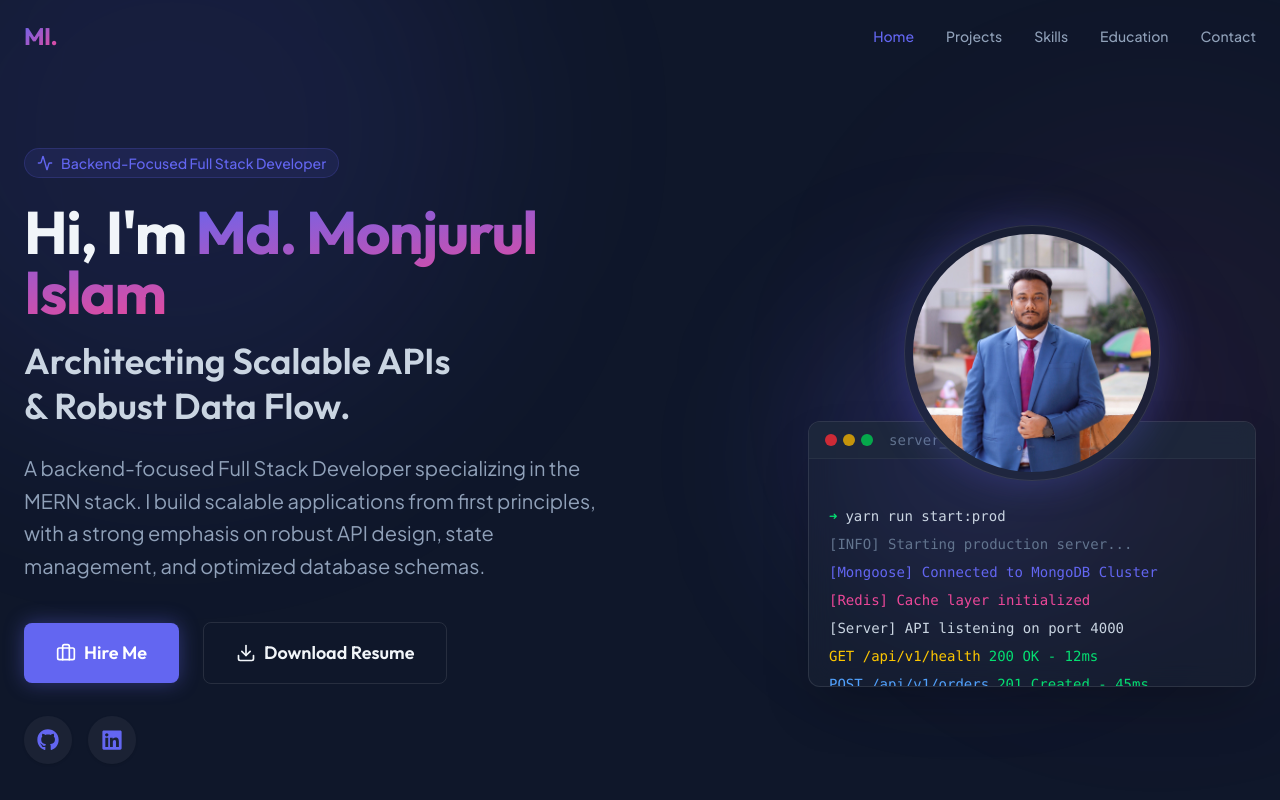
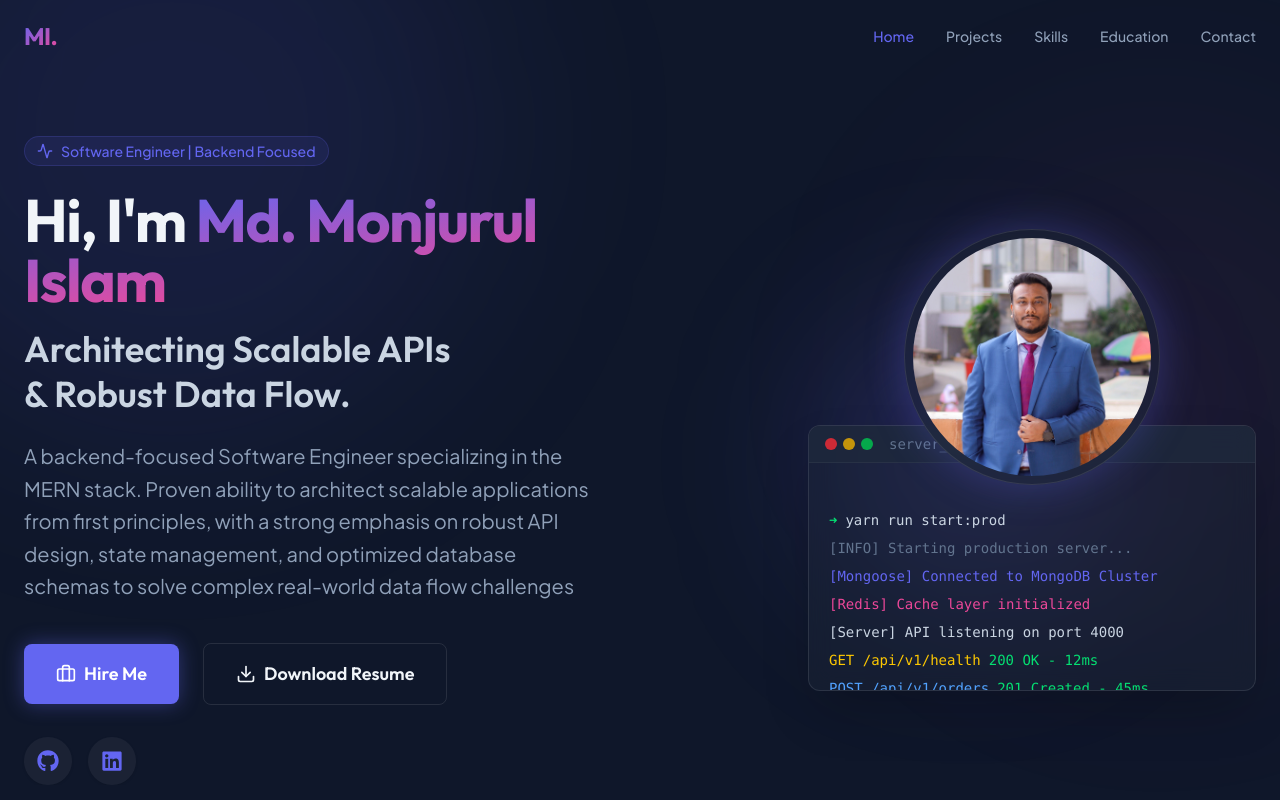
Before and after one commit to Prottoy123/My-Portfolio, a React (Vite) app: page / in a window 1280 px wide. Shown: the top 800 px of the page. Built offline with nearby package versions, Linux system fonts and the light colour scheme.

Commit message:
New Info Updated

```diff
--- a/src/constants/index.js
+++ b/src/constants/index.js
@@ -3,7 +3,7 @@ import { Layout, Server, Database, Code2 } from 'lucide-react';
 export const HERO_DATA = {
   name: "Md. Monjurul Islam",
   role: "MERN Stack Developer",
-  description: "A backend-focused Full Stack Developer specializing in the MERN stack. I build scalable applications from first principles, with a strong emphasis on robust API design, state management, and optimized database schemas.",
+  description: "A backend-focused Software Engineer specializing in the MERN stack. Proven ability to architect scalable applications from first principles, with a strong emphasis on robust API design, state management, and optimized database schemas to solve complex real-world data flow challenges",
   github: "https://github.com/Prottoy123",
   linkedin: "https://linkedin.com/in/monjurul-islam-146601249",
   email: "Monjurulislamprottoy@gmail.com",
@@ -25,7 +25,7 @@ export const SKILLS_DATA = [
   {
     category: "Database & Storage",
     icon: Database,
-    skills: ["MongoDB", "Mongoose", "Appwrite", "Cloudinary"]
+    skills: ["MongoDB", "Mongoose", "Appwrite", "Cloudinary", { name: "MySQL", isFamiliar: true }]
   },
   {
     category: "Tools & Architecture",
--- a/src/pages/Home.jsx
+++ b/src/pages/Home.jsx
@@ -30,7 +30,7 @@ const Home = () => {
               className="flex-1 text-center md:text-left"
             >
               <div className="inline-flex items-center gap-2 px-3 py-1 rounded-full bg-primary/10 text-primary text-sm font-medium mb-6 border border-primary/20">
-                <Activity size={16} /> Backend-Focused Full Stack Developer
+                <Activity size={16} /> Software Engineer | Backend Focused
               </div>
               <h1 className="text-4xl md:text-6xl font-bold tracking-tight mb-4">
                 Hi, I'm <span className="text-gradient">{HERO_DATA.name}</span>
```
